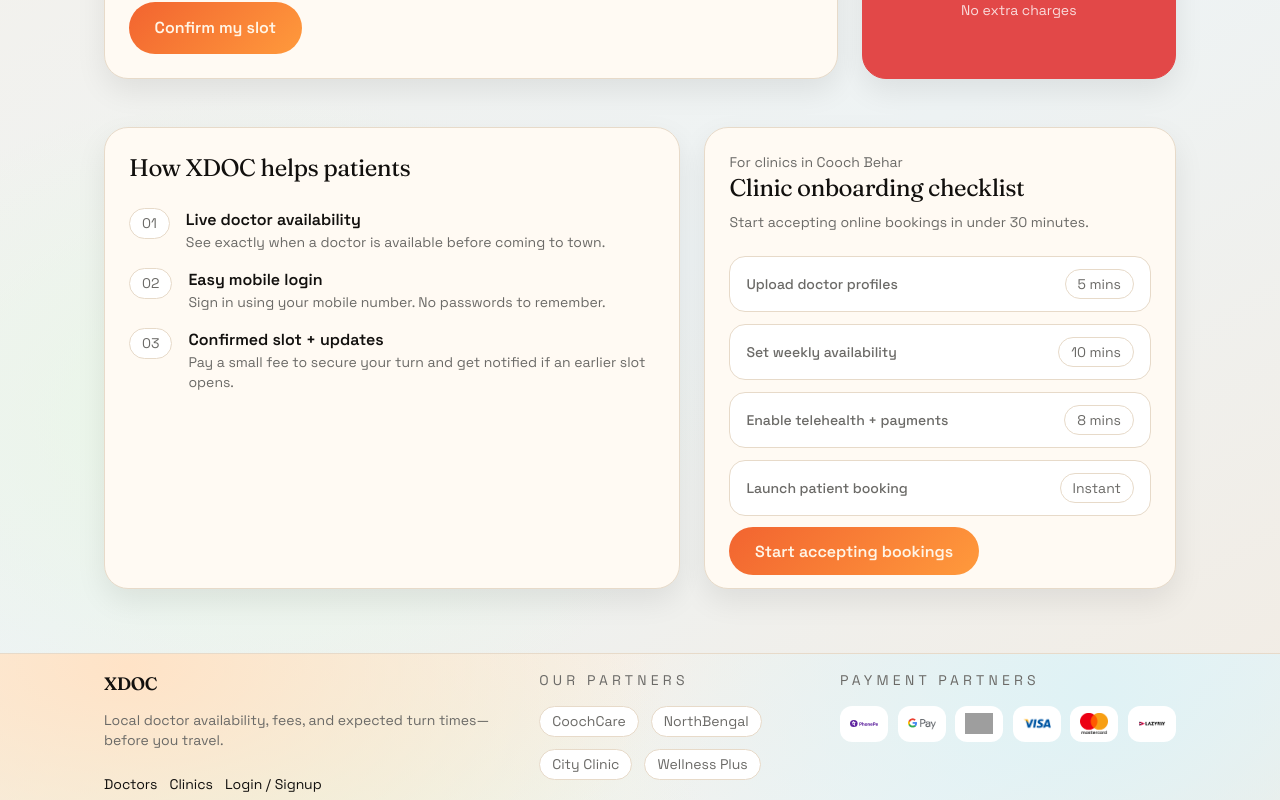
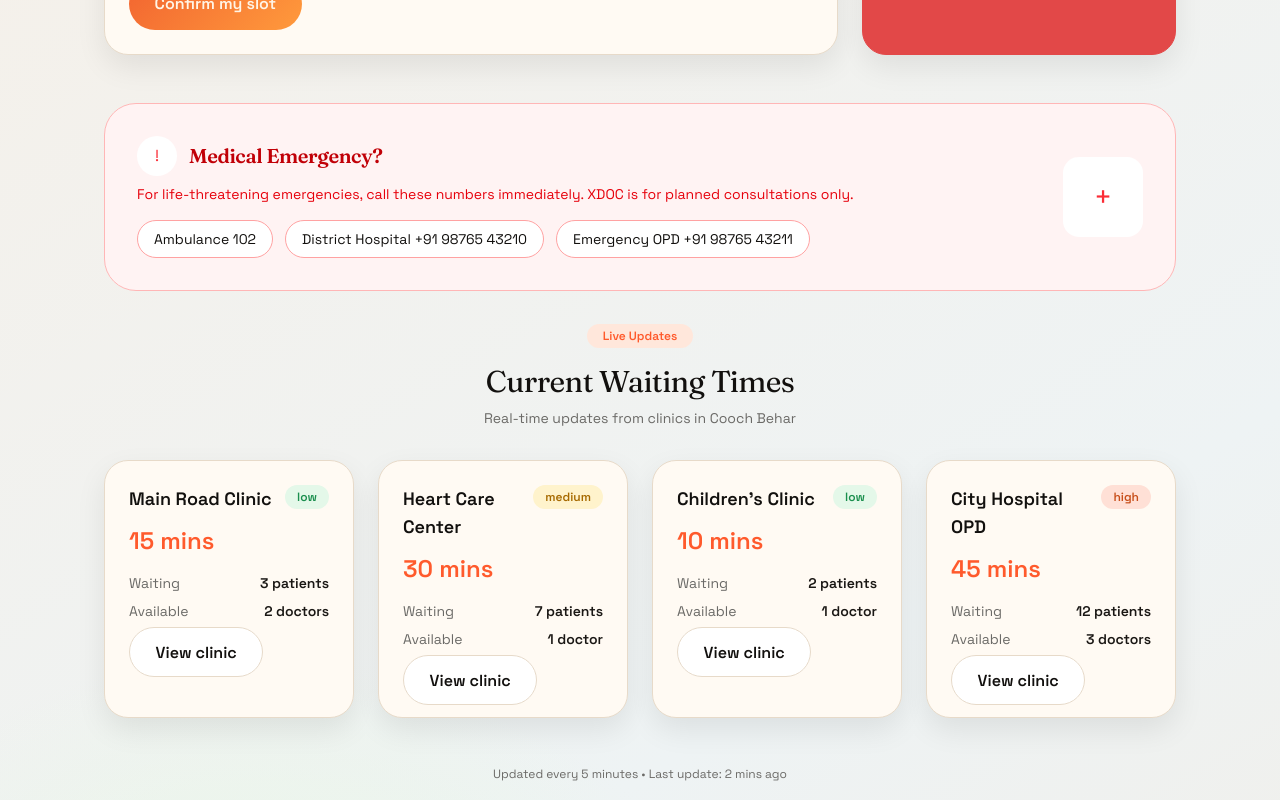
Before and after one commit to moyukh229197/XDOC, a Next.js app: page / in a window 1280 px wide. Shown: the part 1800-2600 px from the top of the page. Built offline with nearby package versions, Linux system fonts and the light colour scheme; grey boxes are pictures that could not be loaded.

Commit message:
Add emergency and waiting time cards

```diff
--- a/src/app/page.tsx
+++ b/src/app/page.tsx
@@ -9,6 +9,41 @@ import { bookings, doctors, neighborhoods, specialties } from "@/lib/data";
 export default function Home() {
   const [doctorList, setDoctorList] = useState(doctors);
   const topDoctors = useMemo(() => doctorList.slice(0, 3), [doctorList]);
+  const emergencyContacts = [
+    { label: "Ambulance", phone: "102" },
+    { label: "District Hospital", phone: "+91 98765 43210" },
+    { label: "Emergency OPD", phone: "+91 98765 43211" },
+  ];
+  const waitingCards = [
+    {
+      name: "Main Road Clinic",
+      status: "low",
+      time: "15 mins",
+      waiting: "3 patients",
+      available: "2 doctors",
+    },
+    {
+      name: "Heart Care Center",
+      status: "medium",
+      time: "30 mins",
+      waiting: "7 patients",
+      available: "1 doctor",
+    },
+    {
+      name: "Children's Clinic",
+      status: "low",
+      time: "10 mins",
+      waiting: "2 patients",
+      available: "1 doctor",
+    },
+    {
+      name: "City Hospital OPD",
+      status: "high",
+      time: "45 mins",
+      waiting: "12 patients",
+      available: "3 doctors",
+    },
+  ];
 
   useEffect(() => {
     fetch("/api/doctors")
@@ -25,11 +60,11 @@ export default function Home() {
     <div className="pt-6 pb-8 relative">
       <div className="rajbari-sketch" aria-hidden="true" />
       {/* Reduced header vertical padding to remove excess space around logo/nav. */}
-      <header className="container pt-1 pb-3 fade-up">
+      <header className="container pt-0 pb-2 fade-up">
         <nav className="flex flex-col gap-4 lg:flex-row lg:items-center lg:justify-between">
-          <div className="flex items-center gap-3 -mb-12">
-            <div className="flex h-72 items-center justify-center">
-              <img src="/images/xdoc-logo-wide.png" alt="XDOC logo" className="h-72 w-auto" />
+          <div className="flex items-center gap-3 -mb-10">
+            <div className="flex h-64 items-center justify-center">
+              <img src="/images/xdoc-logo-wide.png" alt="XDOC logo" className="h-64 w-auto" />
             </div>
           </div>
           <div className="flex flex-wrap items-center gap-3 text-sm text-[color:var(--muted)]">
@@ -250,6 +285,98 @@ export default function Home() {
           </div>
         </div>
 
+        <div className="mb-12 grid gap-8">
+          <div className="rounded-[32px] border border-[#ffb6b6] bg-[#fff3f3] p-6 md:p-8">
+            <div className="flex flex-wrap items-center justify-between gap-6">
+              <div>
+                <div className="flex items-center gap-3">
+                  <span className="flex h-10 w-10 items-center justify-center rounded-full bg-white text-red-500">
+                    !
+                  </span>
+                  <h3 className="text-xl font-semibold text-red-700">
+                    Medical Emergency?
+                  </h3>
+                </div>
+                <p className="mt-2 text-sm text-red-600">
+                  For life-threatening emergencies, call these numbers immediately. XDOC is for
+                  planned consultations only.
+                </p>
+                <div className="mt-4 flex flex-wrap gap-3">
+                  {emergencyContacts.map((contact) => (
+                    <a
+                      key={contact.label}
+                      className="rounded-full border border-red-300 bg-white px-4 py-2 text-sm text-red-700 hover:bg-red-50"
+                      href={`tel:${contact.phone.replace(/\s+/g, "")}`}
+                    >
+                      {contact.label} {contact.phone}
+                    </a>
+                  ))}
+                </div>
+              </div>
+              <div className="flex h-20 w-20 items-center justify-center rounded-2xl bg-white text-3xl text-red-500">
+                +
+              </div>
+            </div>
+          </div>
+
+          <div className="text-center">
+            <span className="inline-flex items-center gap-2 rounded-full bg-[#ffe7db] px-4 py-1 text-xs font-semibold text-[#ff5a2c]">
+              Live Updates
+            </span>
+            <h3 className="mt-4 text-3xl">Current Waiting Times</h3>
+            <p className="mt-2 text-sm text-[color:var(--muted)]">
+              Real-time updates from clinics in Cooch Behar
+            </p>
+          </div>
+
+          <div className="grid gap-6 md:grid-cols-2 lg:grid-cols-4">
+            {waitingCards.map((card) => (
+              <div key={card.name} className="card">
+                <div className="flex items-start justify-between gap-3">
+                  <h4 className="text-lg font-semibold">{card.name}</h4>
+                  <span
+                    className={`rounded-full px-3 py-1 text-xs font-semibold ${
+                      card.status === "low"
+                        ? "bg-[#e4f8e9] text-[#1b8f4e]"
+                        : card.status === "medium"
+                        ? "bg-[#fff3cc] text-[#a76a00]"
+                        : "bg-[#ffe0d6] text-[#c84f1b]"
+                    }`}
+                  >
+                    {card.status}
+                  </span>
+                </div>
+                <p className="mt-3 text-2xl font-semibold text-[#ff5a2c]">
+                  {card.time}
+                </p>
+                <div className="mt-4 grid gap-2 text-sm text-[color:var(--muted)]">
+                  <div className="flex items-center justify-between">
+                    <span>Waiting</span>
+                    <span className="font-semibold text-[color:var(--ink)]">
+                      {card.waiting}
+                    </span>
+                  </div>
+                  <div className="flex items-center justify-between">
+                    <span>Available</span>
+                    <span className="font-semibold text-[color:var(--ink)]">
+                      {card.available}
+                    </span>
+                  </div>
+                </div>
+                <div className="mt-5">
+                  <Link className="button-outline w-full justify-center" href="/clinic">
+                    View clinic
+                  </Link>
+                </div>
+              </div>
+            ))}
+          </div>
+
+          <p className="text-center text-xs text-[color:var(--muted)]">
+            Updated every 5 minutes • Last update: 2 mins ago
+          </p>
+        </div>
+
         <div className="grid gap-6 lg:grid-cols-[1.1fr_0.9fr]">
           <div className="card">
             <h3 className="text-2xl">How XDOC helps patients</h3>
--- a/src/components/UserBadge.tsx
+++ b/src/components/UserBadge.tsx
@@ -3,14 +3,16 @@
 import Link from "next/link";
 import { useEffect, useRef, useState } from "react";
 
+type Gender = "male" | "female" | "other";
+
 type UserProfile = {
   name: string;
-  gender?: "male" | "female" | "other";
+  gender?: Gender;
   role?: "patient" | "clinic";
   clinicName?: string;
 };
 
-const avatarMap: Record<UserProfile["gender"], { src: string; alt: string }> = {
+const avatarMap: Record<Gender, { src: string; alt: string }> = {
   male: { src: "/avatars/male.svg", alt: "Male user" },
   female: { src: "/avatars/female.svg", alt: "Female user" },
   other: { src: "/avatars/other.svg", alt: "User" },
```
